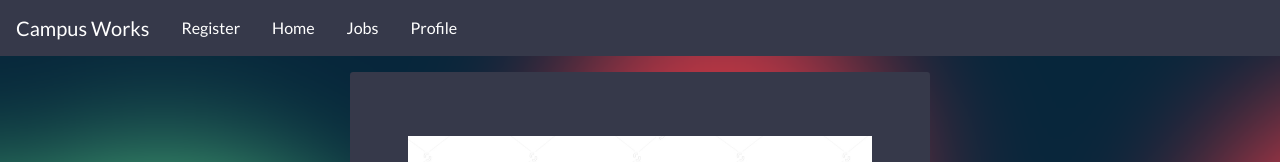
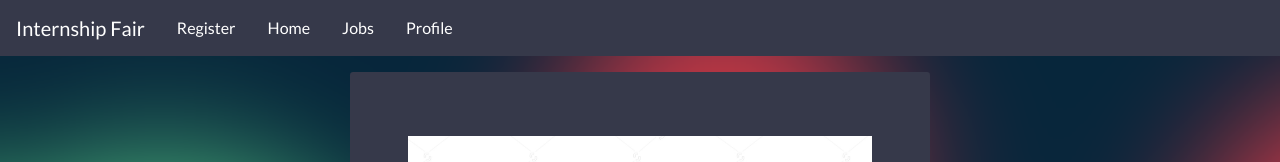
Before and after one commit to IIIT-ECell/CWorks, a React (Create React App) app in the folder tfront/: page / in a window 1280 px wide. Shown: the top 162 px of the page. Built offline with nearby package versions, Linux system fonts and the light colour scheme.

Commit message:
Changed the name to Internship Fair

```diff
--- a/tfront/src/App.js
+++ b/tfront/src/App.js
@@ -40,7 +40,7 @@ class App extends Component {
         <Router>
           <div>
             <nav className='navbar navbar-expand-md'>
-              <Link to='/home' className='navbar-brand'>Campus Works</Link>
+              <Link to='/home' className='navbar-brand'>Internship Fair</Link>
               <button className="navbar-toggler" type="button" data-toggle="collapse" data-target="#navbarNavAltMarkup" aria-controls="navbarNavAltMarkup" aria-expanded="false" aria-label="Toggle navigation">
                 <span className="navbar-toggler-icon"></span>
               </button>
```
